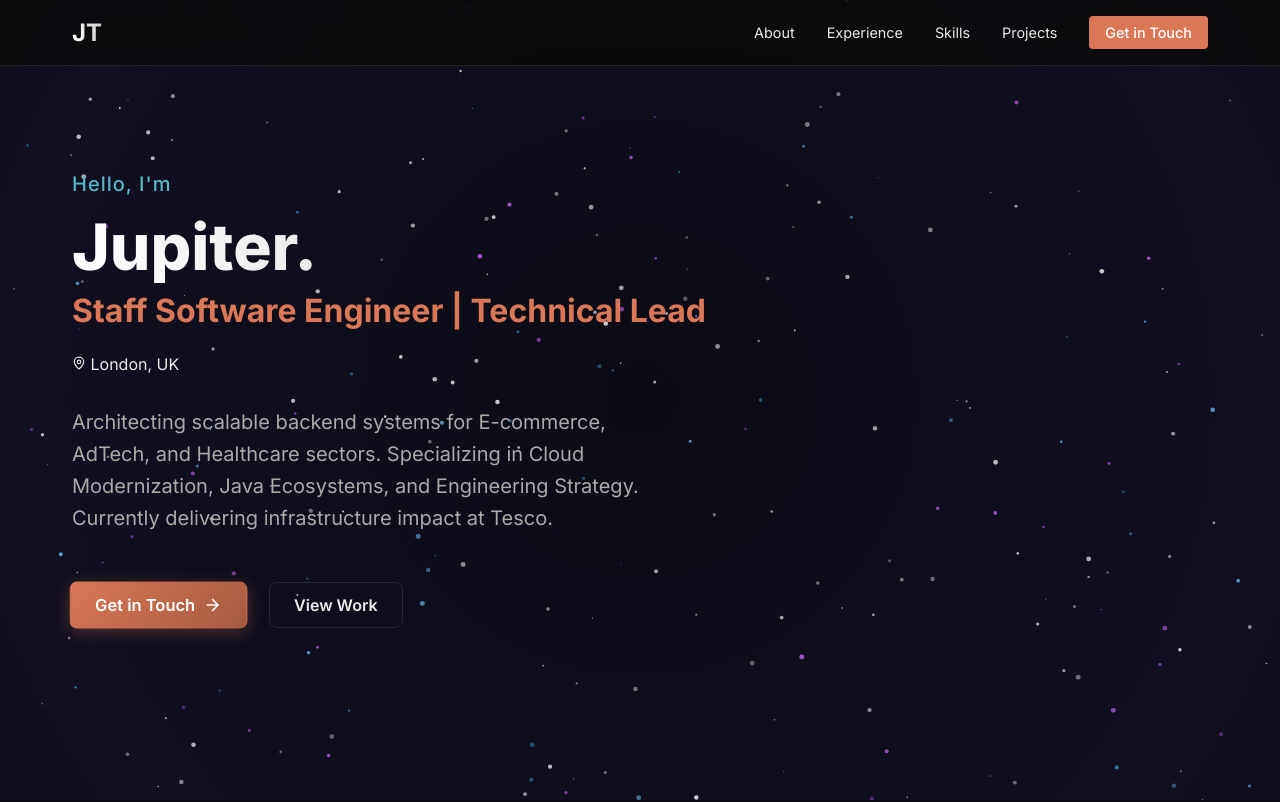
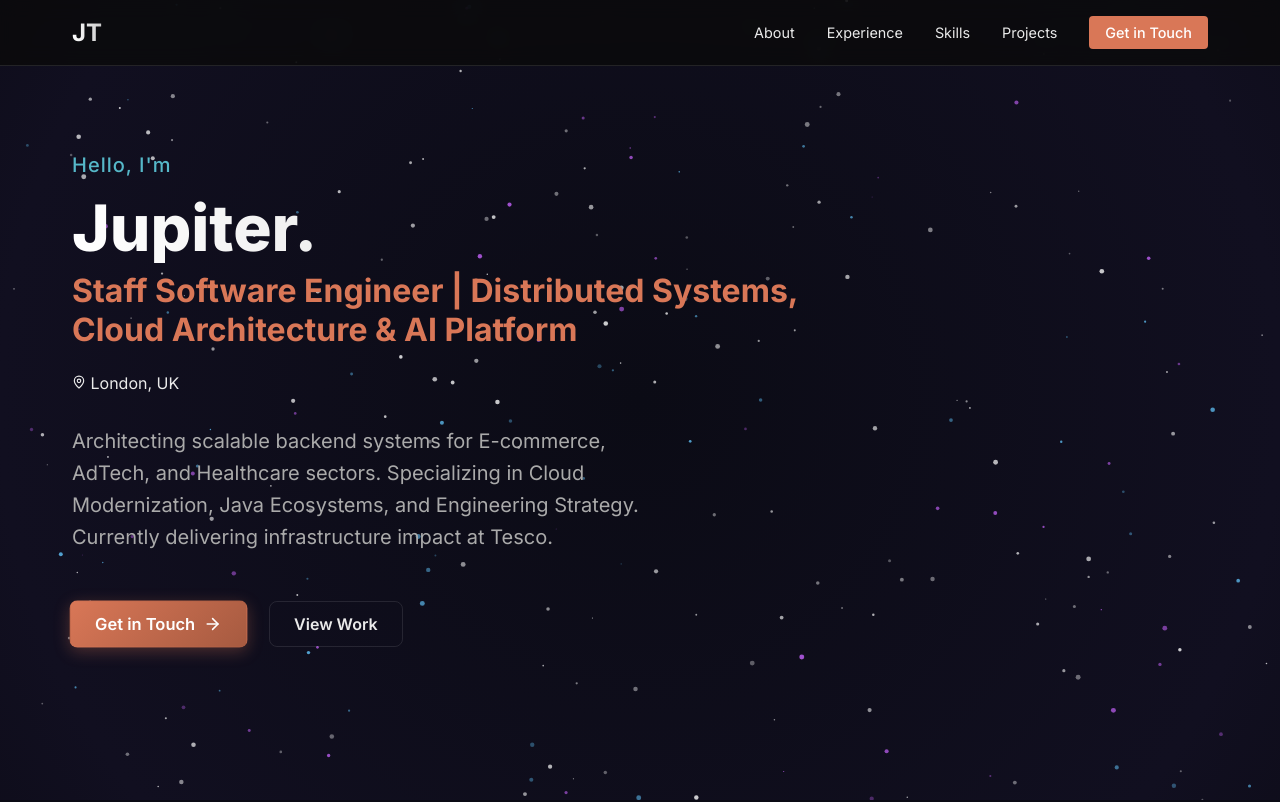
Before and after one commit to jupiterhub/walkingjupiter-profile, a Next.js app: page / in a window 1280 px wide. Shown: the top 802 px of the page. Built offline with nearby package versions, Linux system fonts and the light colour scheme.

Commit message:
feat: updated title to include ai

```diff
--- a/src/components/Hero.tsx
+++ b/src/components/Hero.tsx
@@ -32,7 +32,7 @@ export default function Hero() {
                     transition={{ duration: 0.5, delay: 0.2 }}
                     style={{ fontSize: '2rem', color: 'var(--primary)', marginBottom: '1.5rem' }}
                 >
-                    Staff Software Engineer | Technical Lead
+                    Staff Software Engineer | Distributed Systems, Cloud Architecture & AI Platform
                 </motion.h2>
                 <MapPin size={14} /> London, UK
                 <motion.p
```
